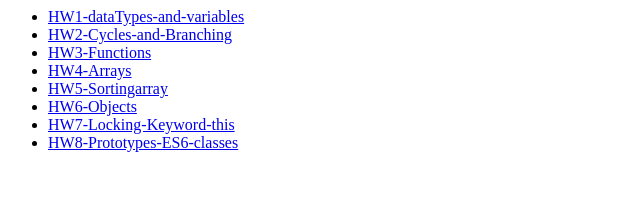
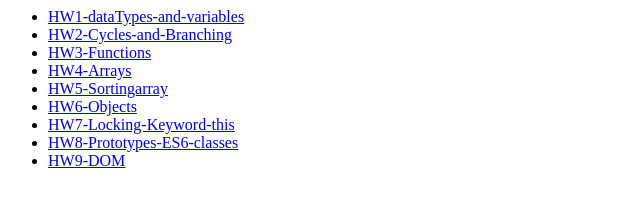
Before and after one commit to VolodymyrReient/MyProjects, a plain HTML site: page index.html in a window 1280 px wide. Shown: the full height of the page, 0-640 px from the left. Drawn offline with Linux system fonts and the light colour scheme.

Commit message:
added 9 HW

```diff
--- a/index.html
+++ b/index.html
@@ -7,4 +7,5 @@
 	<li><a href="CursorAdvanced/HW6-Objects/index.html">HW6-Objects</a></li>
 	<li><a href="CursorAdvanced/HW7-Locking-Keyword-this/index.html">HW7-Locking-Keyword-this</a></li>
 	<li><a href="CursorAdvanced/HW8-Prototypes-ES6-classes/index.html">HW8-Prototypes-ES6-classes</a></li>
+	<li><a href="CursorAdvanced/HW9-DOM/index.html">HW9-DOM</a></li>
 </ul>
```
